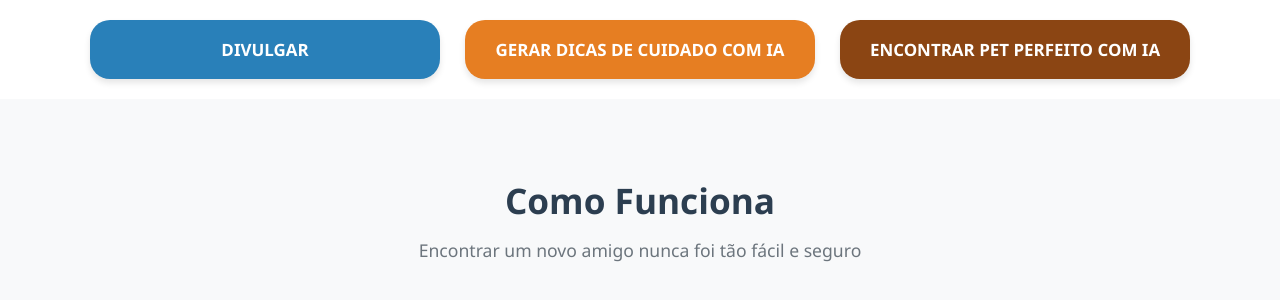
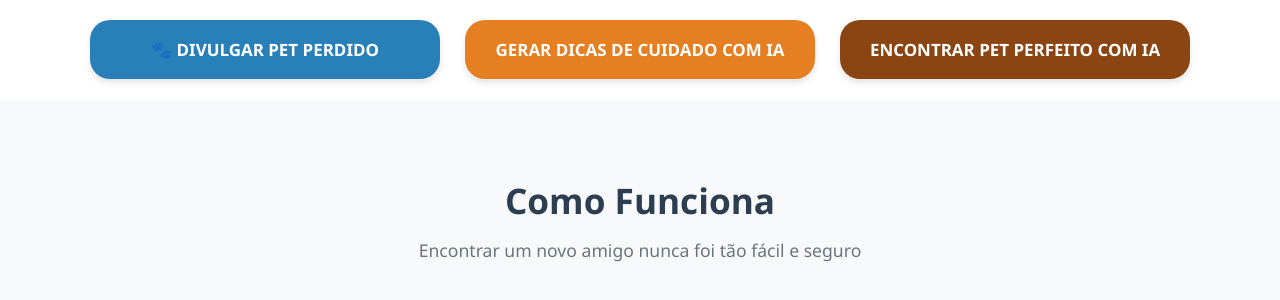
Before and after one commit to joaliny/adote-me, a Flask app: page / in a window 1280 px wide. Shown: the part 645-945 px from the top of the page. Run offline with Flask 3, Linux system fonts and the light colour scheme; data that the repository does not hold is empty; some libraries are stand-ins or nearby versions.

Commit message:
mudando o nome do botão e lincando a uma pagina

```diff
--- a/templates/home.html
+++ b/templates/home.html
@@ -37,7 +37,7 @@
     <section class="grade-botoes-section">
         <div class="grade-botoes">
             <!-- <a href="/adotar" class="botao azul">PETS PARA ADOÇÃO</a> -->
-            <a href="/divulgar" class="botao azul-escuro">DIVULGAR</a>
+            <a href="/divulgar-perdido" class="botao azul-escuro">🐾 DIVULGAR PET PERDIDO</a>
             <button class="botao laranja" onclick="abrirModalDicas()">GERAR DICAS DE CUIDADO COM IA</button>
             <a href="/encontrar" class="botao marrom">ENCONTRAR PET PERFEITO COM IA</a>
         </div>
```
